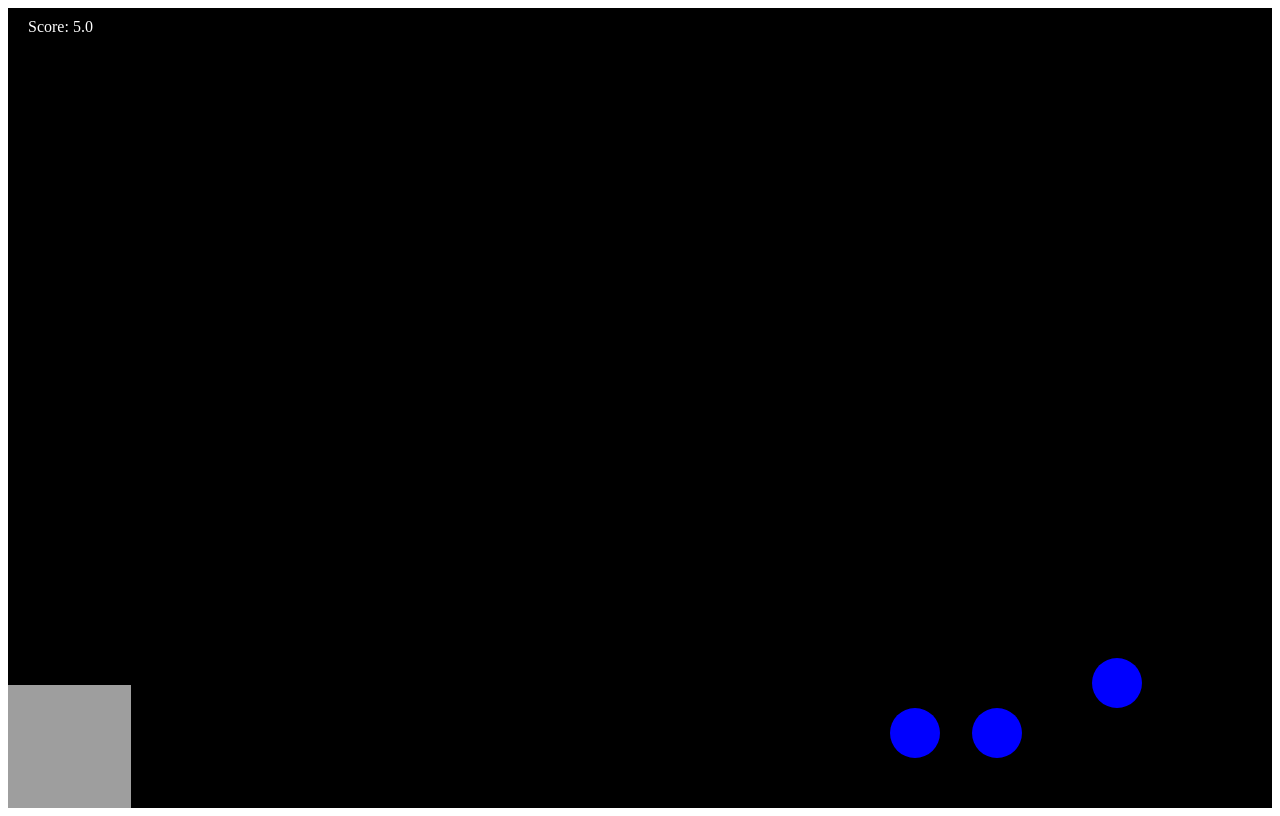
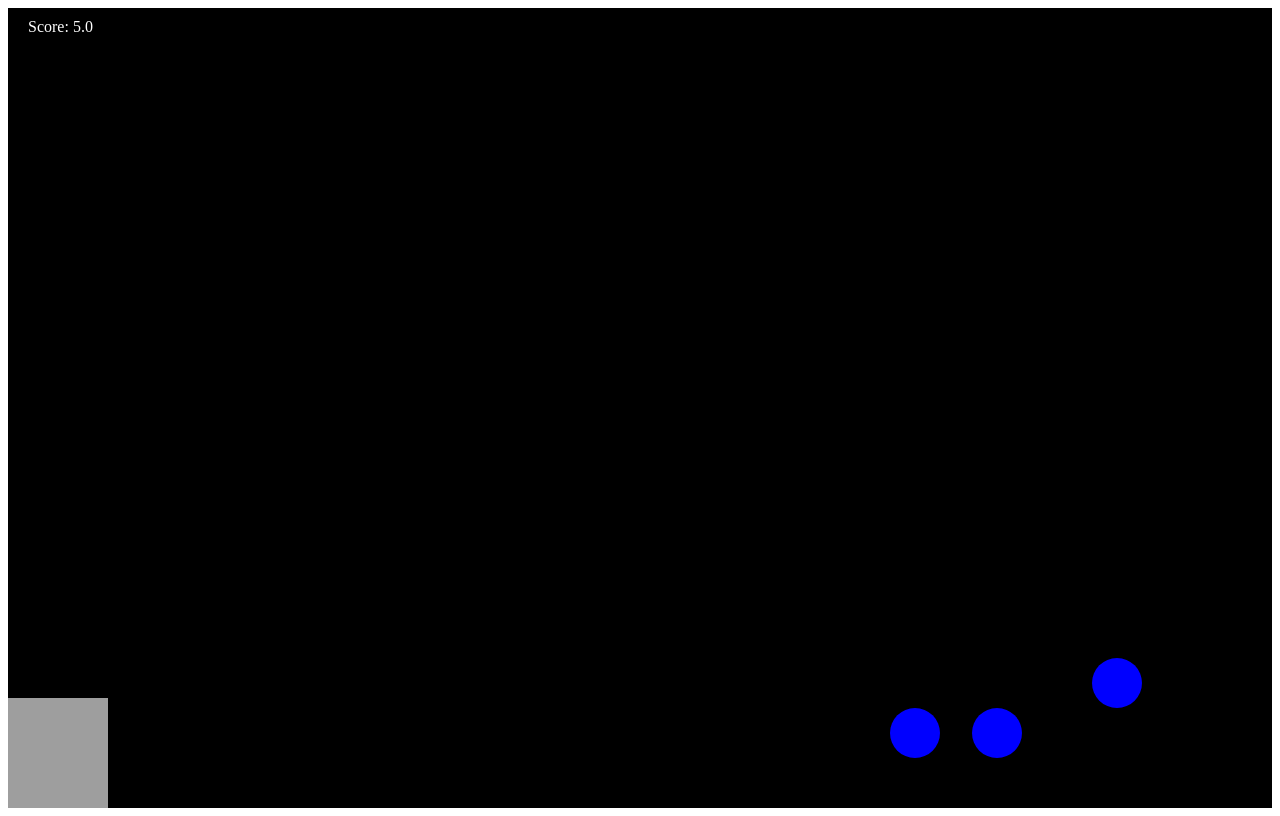
Before and after one commit to Teekzzz/Endless_Sidescroller_Framework, a plain HTML site: page index.html in a window 1280 px wide. Drawn offline with Linux system fonts and the light colour scheme; grey boxes are pictures that could not be loaded.

Commit message:
Add files via upload

```diff
--- a/game.js
+++ b/game.js
@@ -9,7 +9,12 @@ let playerBottom = 0;
 let jumping = false;
 let doubleJumping = false;
 
-// Animate the Player
+const scoreDisplay = document.querySelector('.score');
+let score = 0;
+let startTime = Date.now();
+
+// Setting and creating the player animation function.
+
 let currentFrame = 0;
 const frameWidth = 123;
 const frameHeight = 123;
@@ -19,15 +24,6 @@ function animatePlayer() {
     currentFrame = (currentFrame + 1) % numFrames;
     player.style.backgroundPosition = `-${currentFrame * frameWidth}px 0px`;
 }
-
-
-
-
-
-const scoreDisplay = document.querySelector('.score');
-let score = 0;
-let startTime = Date.now();
-
 
 // Creating the obstacle and randomizing the obstacle spawn.
 
--- a/style.css
+++ b/style.css
@@ -1,3 +1,6 @@
+/* The following sections I have tried to make pretty self-explantory (naming conventions, etc.) */
+/* I have also made the code very basic and easy to understand, so you can easily change it to your liking */
+
 #game-container {
     width: 100%;
     height: 500px;
@@ -18,8 +21,8 @@
 
 .player {
     position: absolute;
-    width: 123px;
-    height: 123px;
+    width: 100px;
+    height: 110px;
     background-color: #f00;
     background: url('https://miro.medium.com/v2/resize:fit:720/format:webp/1*WhDjw8GiV5o0flBXM4LXEw.png') 0px 0px;
 }
@@ -46,7 +49,9 @@
     color: #fff;
 }
 
-/* Style the reset button */
+/* The following is the reset button (which is also sitting within the html code). This hasn't actually been utilised
+   by the JS code, but it's there if you want to use it. */
+
 .reset {
     position: absolute;
     top: 0;
```
